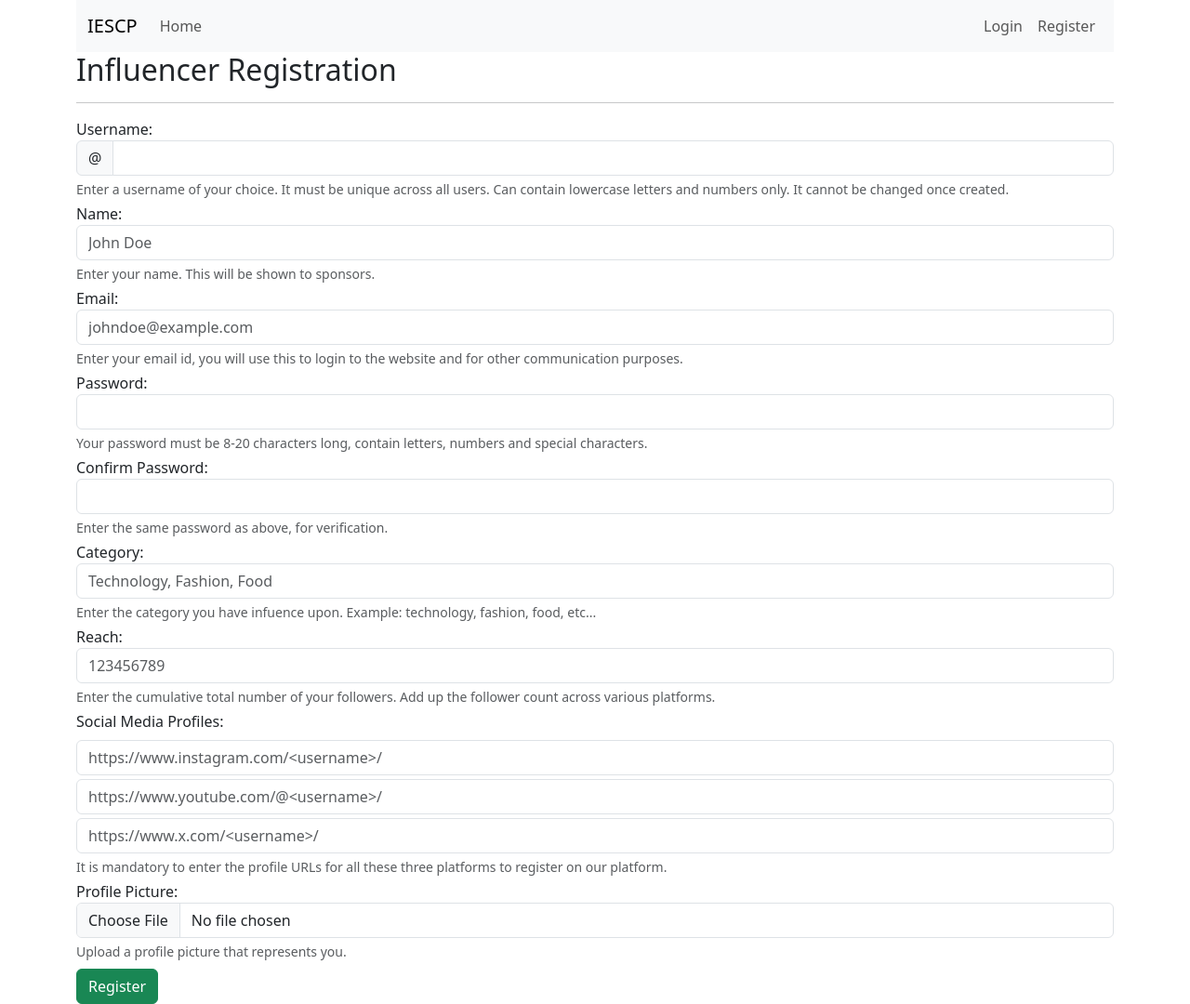
After one commit to RajatShenoi/IESCP, a Flask app: page /register/influencer in a window 1280 px wide. The commit adds this page. Shown: the whole page at 93% size. Run offline with Flask 3, Linux system fonts and the light colour scheme; some libraries are stand-ins or nearby versions.

Commit message:
user registration completed

```diff
--- a/app.py
+++ b/app.py
@@ -1,11 +1,108 @@
-from flask import Flask, render_template
+import os
+
+from flask import Flask, render_template, redirect, url_for, request
+from flask_bcrypt import Bcrypt
+from flask_bootstrap import Bootstrap5
+from flask_login import LoginManager, current_user, login_required, login_user, logout_user
+from flask_wtf import CSRFProtect
+
+from forms import InfluencerRegistrationForm
+from models import Influencer, User, db
 
 app = Flask(__name__)
+app.config['SECRET_KEY'] = '9nL2hZpiJNzXUfneHq1RdhAu8A1vb9xd'
 app.config['TEMPLATES_AUTO_RELOAD'] = True
+app.config['SQLALCHEMY_DATABASE_URI'] = 'sqlite:///db.sqlite3'
 
-@app.route('/')
+bcrypt = Bcrypt(app)
+bootstrap = Bootstrap5(app)
+csrf = CSRFProtect(app)
+login_manager = LoginManager(app)
+
+db.init_app(app)
+
+with app.app_context():
+    db.create_all()
+
+@login_manager.user_loader
+def load_user(user_id):
+    return User.query.filter_by(user_id).first()
+
+@login_manager.unauthorized_handler
+def unauthorized_callback():
+    return redirect(url_for('home'))
+
+@app.route('/', methods=['GET'])
 def home():
     return render_template('home.html')
 
+@app.route('/register', methods=['GET'])
+def register():
+    if current_user.is_authenticated:
+        return redirect(url_for('home'))
+
+    return render_template('registration/register.html')
+
+@app.route('/register/influencer', methods=['GET', 'POST'])
+def register_influencer():
+    if current_user.is_authenticated:
+        return redirect(url_for('home'))
+
+    form = InfluencerRegistrationForm()
+
+    if form.validate_on_submit():
+        username = form.username.data
+        email = form.email.data
+        password = form.password1.data
+        name = form.name.data
+        category = form.category.data
+        reach = form.reach.data
+        instagram = form.instagram.data
+        youtube = form.youtube.data
+        twitter = form.twitter.data
+        photo = form.profile_picture.data
+
+        if User.query.filter_by(username=username).first():
+            return render_template('registration/influencer.html', form=form, error='Username already exists')
+        if User.query.filter_by(email=email).first():
+            return render_template('registration/influencer.html', form=form, error='Email already exists')
+
+        hashed_password = bcrypt.generate_password_hash(password).decode('utf-8')
+        filename = f'profile_pictures/{username}_{photo.filename}'
+        photo.save(os.path.join(app.instance_path, 'media', 'profile_pictures', f'{username}_{photo.filename}'))
+
+        user = User(
+            username=username,
+            email=email,
+            password=hashed_password,
+            user_type='influencer',
+            profile_picture=filename,
+        )
+
+        influencer = Influencer(
+            name=name,
+            category=category,
+            followers=reach,
+            instagram=instagram,
+            youtube=youtube,
+            twitter=twitter,
+        )
+
+        db.session.add(influencer)
+        db.session.commit()
+
+        user.influencer_id = influencer.id
+        db.session.add(user)
+        db.session.commit()
+
+        login_user(user)
+        return redirect(url_for('home'))
+    return render_template('registration/influencer.html', form=form)
+
+@app.route('/logout', methods=['GET'])
+def logout():
+    logout_user()
+    return redirect(url_for('home'))
+
 if __name__ == '__main__':
     app.run()
--- /dev/null
+++ b/forms.py
@@ -0,0 +1,19 @@
+from flask_wtf import FlaskForm
+from flask_wtf.file import FileField, FileRequired
+from wtforms import StringField, PasswordField, SubmitField, IntegerField, URLField, EmailField
+from wtforms.widgets import NumberInput
+from wtforms.validators import DataRequired
+
+class InfluencerRegistrationForm(FlaskForm):
+    username = StringField('Username:', validators=[DataRequired()])
+    name = StringField('Name:', validators=[DataRequired()])
+    email = EmailField('Email:', validators=[DataRequired()])
+    password1 = PasswordField('Password:', validators=[DataRequired()])
+    password2 = PasswordField('Confirm Password:', validators=[DataRequired()])
+    category = StringField('Category:', validators=[DataRequired()])
+    reach = IntegerField('Reach:', validators=[DataRequired()], widget=NumberInput(min=1000))
+    instagram = URLField('Instagram:', validators=[DataRequired()])
+    youtube = URLField('YouTube:', validators=[DataRequired()])
+    twitter = URLField('Twitter:', validators=[DataRequired()])
+    profile_picture = FileField('Profile Picture:', validators=[FileRequired()])
+    submit = SubmitField('Register')
--- a/templates/home.html
+++ b/templates/home.html
@@ -4,12 +4,13 @@
 
 {% block body %}
 <h2>Welcome to IESCP!</h2>
+<hr>
 <p>IESCP (Influencer Engagement and Sponsorship Coordination Platform) is a one stop platform to connect Sponsors and
     Influencers so that sponsors can get their product/service advertised and influencers can get monetary benefit.</p>
 
 <p>To proceed, login or register.</p>
 <div class="btn-group" role="group">
     <button type="button" class="btn btn-success">Login</button>
-    <button type="button" class="btn btn-warning">Register</button>
+    <a href="{{ url_for('register') }}" class="btn btn-warning">Register</a>
 </div>
 {% endblock %}
--- a/templates/layout.html
+++ b/templates/layout.html
@@ -1,3 +1,5 @@
+{% from 'bootstrap5/form.html' import render_form %}
+
 <!DOCTYPE html>
 <html lang="en">
 
@@ -34,6 +36,20 @@
                         <a class="nav-link" aria-current="page" href="{{ url_for('home') }}">Home</a>
                     </li>
                 </ul>
+                <ul class="navbar-nav navbar-nav-scroll">
+                    {% if current_user.is_authenticated %}
+                    <li class="nav-item">
+                        <a class="nav-link" href="{{ url_for('logout') }}">Logout</a>
+                    </li>
+                    {% else %}
+                    <li class="nav-item">
+                        <a class="nav-link" href="#">Login</a>
+                    </li>
+                    <li class="nav-item">
+                        <a class="nav-link" href="{{ url_for('register') }}">Register</a>
+                    </li>
+                    {% endif %}
+                </ul>
             </div>
         </div>
     </nav>
--- /dev/null
+++ b/templates/registration/influencer.html
@@ -0,0 +1,108 @@
+{% extends 'layout.html' %}
+
+{% block title %} Influencer Registration {% endblock %}
+
+{% block body %}
+<h2>Influencer Registration</h2>
+<hr>
+<form action="" method="post" enctype="multipart/form-data">
+    {{ form.csrf_token }}
+    {% if form.profile_picture.errors %}
+    <ul class="errors">
+        {% for error in form.profile_picture.errors %}
+        <li>{{ error }}</li>
+        {% endfor %}
+    </ul>
+    {% endif %}
+
+    <div class="mb-1">
+        {{ form.username.label }}
+        <div class="input-group">
+            <span class="input-group-text">@</span>
+            {{ form.username(class="form-control") }}
+        </div>
+        <div class="form-text">Enter a username of your choice. It must be unique across all users. Can contain
+            lowercase letters and numbers only. It cannot be changed once created.</div>
+    </div>
+
+    <div class="mb-1">
+        {{ form.name.label }}
+        <div class="input-group">
+            {{ form.name(class="form-control", placeholder="John Doe") }}
+        </div>
+        <div class="form-text">Enter your name. This will be shown to sponsors.</div>
+    </div>
+
+    <div class="mb-1">
+        {{ form.email.label }}
+        <div class="input-group">
+            {{ form.email(class="form-control", placeholder="johndoe@example.com") }}
+        </div>
+        <div class="form-text">Enter your email id, you will use this to login to the website and for other
+            communication purposes.</div>
+    </div>
+
+    <div class="mb-1">
+        {{ form.password1.label }}
+        {{ form.password1(class="form-control") }}
+        <div class="form-text">
+            Your password must be 8-20 characters long, contain letters, numbers and special
+            characters.
+        </div>
+    </div>
+
+    <div class="mb-1">
+        {{ form.password2.label }}
+        {{ form.password2(class="form-control") }}
+        <div class="form-text">
+            Enter the same password as above, for verification.
+        </div>
+    </div>
+
+    <div class="mb-1">
+        {{ form.category.label }}
+        <div class="input-group">
+            {{ form.category(class="form-control", placeholder="Technology, Fashion, Food") }}
+        </div>
+        <div class="form-text">Enter the category you have infuence upon. Example: technology, fashion, food, etc...
+        </div>
+    </div>
+
+    <div class="mb-1">
+        {{ form.reach.label }}
+        <div class="input-group">
+            {{ form.reach(class="form-control", placeholder="123456789") }}
+        </div>
+        <div class="form-text">Enter the cumulative total number of your followers. Add up the follower count across
+            various
+            platforms.</div>
+    </div>
+
+    <div class="mb-1">
+        <label class="form-label">Social Media Profiles:</label>
+        <div class="input-group mb-1">
+            {{ form.instagram(class="form-control", placeholder="https://www.instagram.com/<username>/") }}
+        </div>
+        <div class="input-group mb-1">
+            {{ form.youtube(class="form-control", placeholder="https://www.youtube.com/@<username>/") }}
+        </div>
+        <div class="input-group">
+            {{ form.twitter(class="form-control", placeholder="https://www.x.com/<username>/") }}
+        </div>
+        <div class="form-text">It is mandatory to enter the profile URLs for all these three platforms to register on
+            our platform.</div>
+    </div>
+
+    <div class="mb-2">
+        {{ form.profile_picture.label }}
+        <div class="input-group">
+            {{ form.profile_picture(class="form-control") }}
+        </div>
+        <div class="form-text">Upload a profile picture that represents you.</div>
+    </div>
+
+    <div class="input-group">
+        <button type="submit" class="btn btn-success">Register</button>
+    </div>
+</form>
+{% endblock %}
```
Also changed, not shown: models.py (added, +34 -0 lines), requirements.txt (+14 -0 lines), templates/registration/register.html (added, +21 -0 lines).
